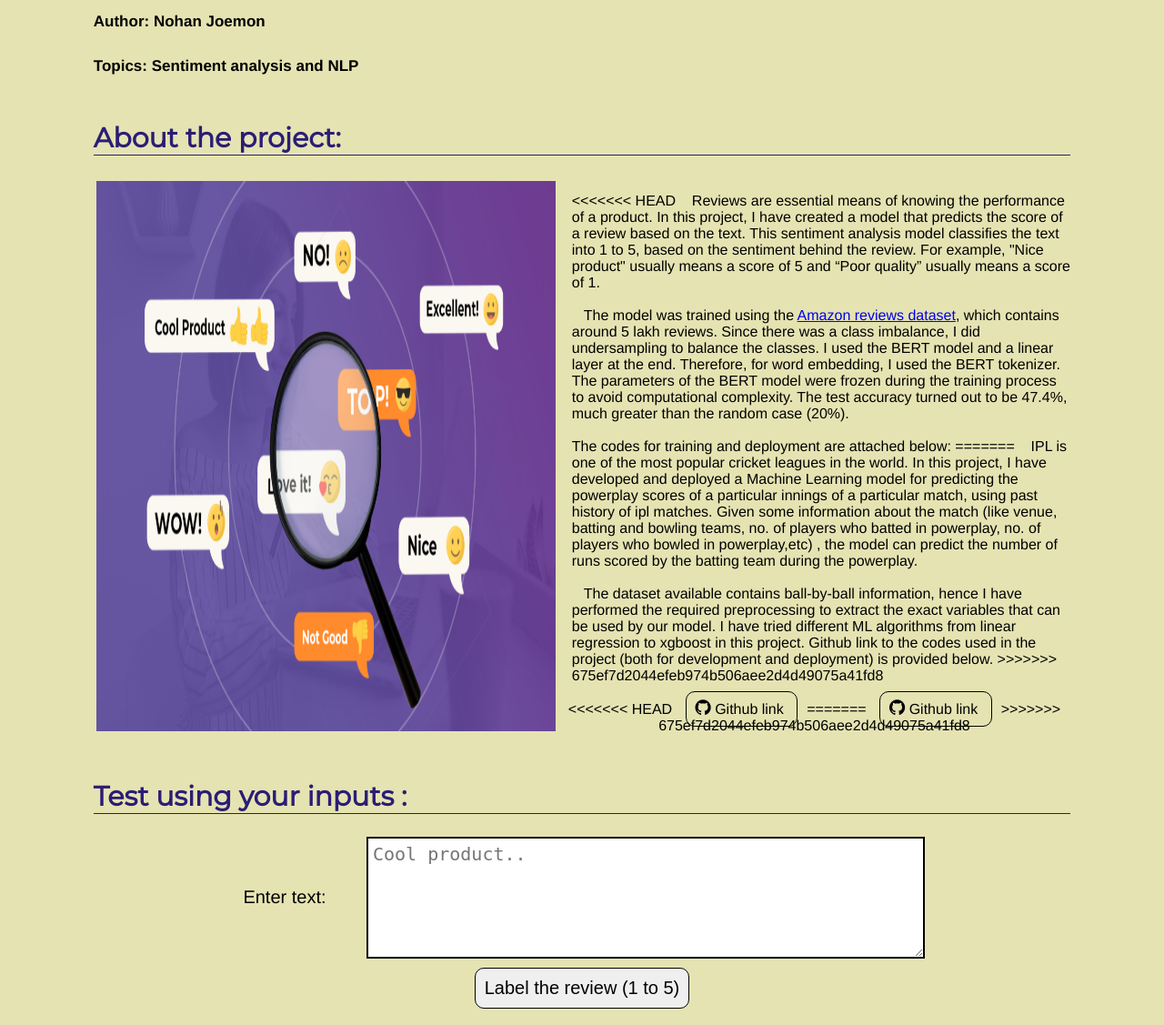
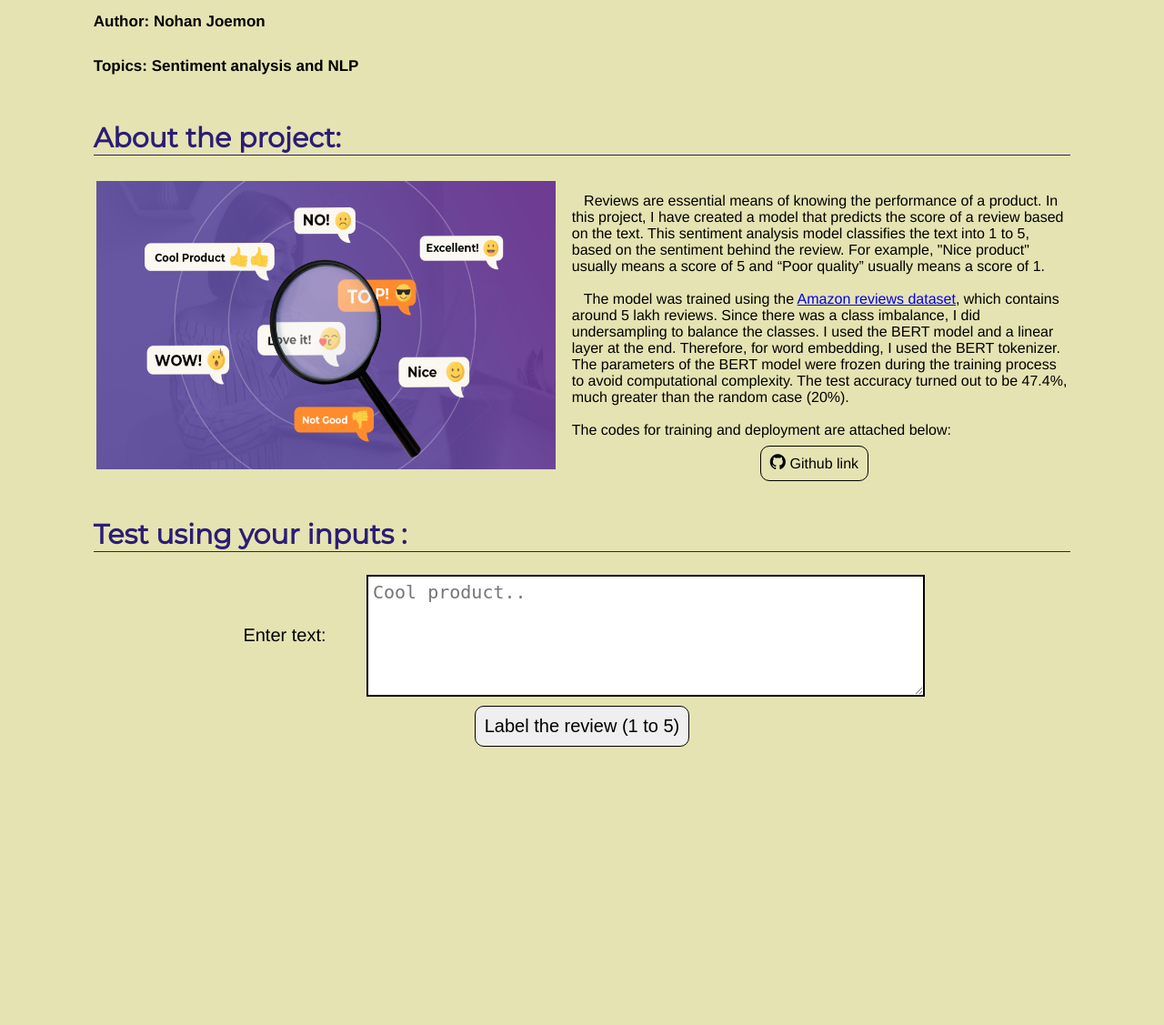
Before and after one commit to NohanJoemon/Automatic-review-labelling-using-BERT, a Flask app: page / in a window 1280 px wide. Shown: the part 159-1286 px from the top of the page at 91% size. After the commit the page ends 980 px from the top, so only its background shows below. Run offline with Flask 2, Linux system fonts and the light colour scheme.

Commit message:
Added files

```diff
--- a/templates/index.html
+++ b/templates/index.html
@@ -25,7 +25,6 @@
                 <img class="mainimage" src="{{ url_for('static', filename='mainimg.jpg') }}">
                 <div>
                     <p class="about">
-<<<<<<< HEAD
                         &nbsp;&nbsp; Reviews are essential means of knowing the performance of a product.
                         In this project, I have created a model that predicts the score of a review based on the text.
                         This sentiment analysis model classifies the text into 1 to 5, based on the sentiment behind the review.
@@ -40,24 +39,12 @@
 
                         <br><br>
                         The codes for training and deployment are attached below:
-=======
-                        &nbsp;&nbsp; IPL is one of the most popular cricket leagues in the world.  In this project, I have developed and deployed a Machine
-                        Learning model for predicting the powerplay scores of a particular innings of a particular match, using past history of ipl matches.
-                        Given some information about the match (like venue, batting and bowling teams, no. of players who batted in powerplay, no. of players who bowled in powerplay,etc)
-                        , the model can predict the number of runs scored by the batting team during the powerplay.
-                        <br><br>
-                        &nbsp;&nbsp; The dataset available contains ball-by-ball information, hence I have performed the required preprocessing to extract the exact variables that can be used by our model.
-                        I have tried different ML algorithms from linear regression to xgboost in this project. Github link to the codes used in the project (both for development and deployment) is provided below.
->>>>>>> 675ef7d2044efeb974b506aee2d4d49075a41fd8
+
                         <br>
                     </p>
                     <div style="text-align: center;margin-top:15px;" >
 
-<<<<<<< HEAD
                         <a class="github" style="  text-decoration-line: None;" target="_blank" href="https://github.com/NohanJoemon/Automatic-review-labelling-using-BERT"><i style="font-size:20px;" class="fa fa-github"></i>  Github link </a>
-=======
-                        <a class="github" style="  text-decoration-line: None;" target="_blank" href="https://github.com/NohanJoemon/IPL-powerplay-predictions-using-ML"><i style="font-size:20px;" class="fa fa-github"></i>  Github link </a>
->>>>>>> 675ef7d2044efeb974b506aee2d4d49075a41fd8
                     </div>
                 </div>
 
```
